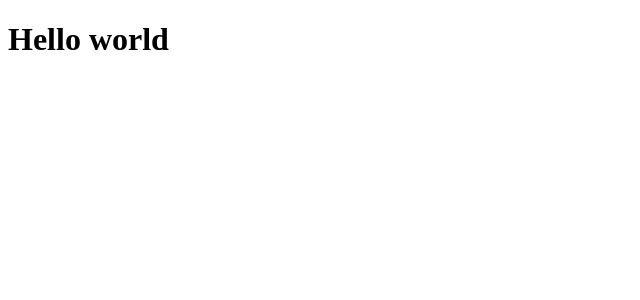
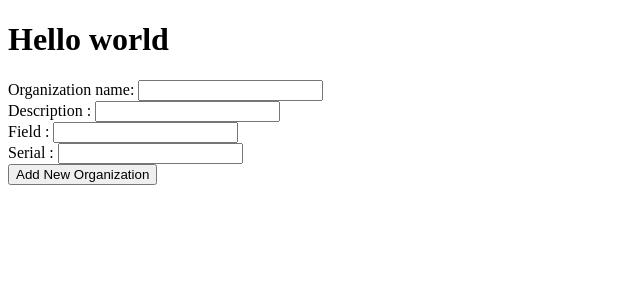
Before and after one commit to ahmedallani/S.A.M.A-Lab, a React app: page / in a window 1280 px wide. Shown: the top 300 px of the page, without its empty margins (0-640 px from the left). Built offline with nearby package versions, Linux system fonts and the light colour scheme; the HTML template or start-up script is replaced by a standard one.

Commit message:
creat organization done

```diff
--- a/client/src/components/Organization_Create.jsx
+++ b/client/src/components/Organization_Create.jsx
@@ -1,13 +1,91 @@
 import React, { Component } from 'react'
+const axios = require('axios');
+
+
 
 class Organization_Create extends Component {
-    render() {
-        return (
-           <form action="" method="post">
-               <input type="text"/>
-           </form>
-        )
+constructor(props) {
+    super(props)
+    this.state = {
+        name_organization : '',
+        description : '',
+        field : '',
+        serial : ''
     }
+
+
 }
 
-export default Organization_Create
+
+
+
+handleChangeName(e){
+  e.preventDefault();
+
+  this.setState({
+    name_organization: e.target.value
+  })
+}
+handleChangeDescription(e) {
+    e.preventDefault();
+
+    this.setState({ description: e.target.value })
+}
+handleChangeField(e) {
+    e.preventDefault();
+
+    this.setState({ field: e.target.value })
+}
+handleChangeSerial(e) {
+    e.preventDefault();
+
+    this.setState({ serial: e.target.value })
+}
+
+
+
+
+ handleSubmit(){
+    axios.post('/create_organization', {
+    name: this.state.name_organization,
+    description: this.state.description,
+    field: this.state.field,
+    serial: this.state.serial
+  })
+  .then(function (response) {
+    console.log(response);
+  })
+  .catch(function (error) {
+    console.log(error);
+  });
+}
+
+            render() {
+                console.log(this.state)
+                    return (
+
+                    <form>
+                         Organization name:  <input type="text"
+                         name = {this.state.name_organization}
+                         onChange={this.handleChangeName.bind(this)}/> <br></br>
+
+
+                         Description : <input type="text"
+                         descr ={this.state.description}
+                         onChange={this.handleChangeDescription.bind(this)}/><br></br>
+
+                         Field : <input type="text"
+                         fiel = {this.state.field}
+                         onChange={this.handleChangeField.bind(this)}/><br></br>
+
+                         Serial : <input type="text"
+                         ser = {this.state.serial}
+                         onChange={this.handleChangeSerial.bind(this)}/><br></br>
+
+                        <button type="submit" onClick={this.handleSubmit.bind(this)}>Add New Organization</button>
+                    </form>
+                    )
+                }
+}
+
+export default  Organization_Create;
--- a/client/src/index.jsx
+++ b/client/src/index.jsx
@@ -1,12 +1,17 @@
 import ReactDOM from "react-dom";
-
+import Organization_Create from "./components/Organization_Create.jsx"
 import React from "react";
 
-export class App extends React.Component {
+class App extends React.Component {
+
+
+
+
   render() {
     return (
       <div>
         <h1>Hello world</h1>
+        <Organization_Create />
       </div>
     );
   }
--- a/package.json
+++ b/package.json
@@ -26,6 +26,7 @@
     "webpack": "^2.2.1"
   },
   "dependencies": {
+    "axios": "^0.20.0",
     "body-parser": "^1.17.2",
     "bootstrap": "^4.5.2",
     "express": "^4.15.0",
--- a/routes/add_organ.js
+++ b/routes/add_organ.js
@@ -1,4 +1,4 @@
-var new_org = require ("express").Router()
+const new_org = require ("express").Router()
 const conn = require("../db/database.js")
 new_org.post("/create_organization",(req,res) => {
     console.log(req.body)
```
Also changed, not shown: 3 other files (tests, documents, lock files or other folders).
